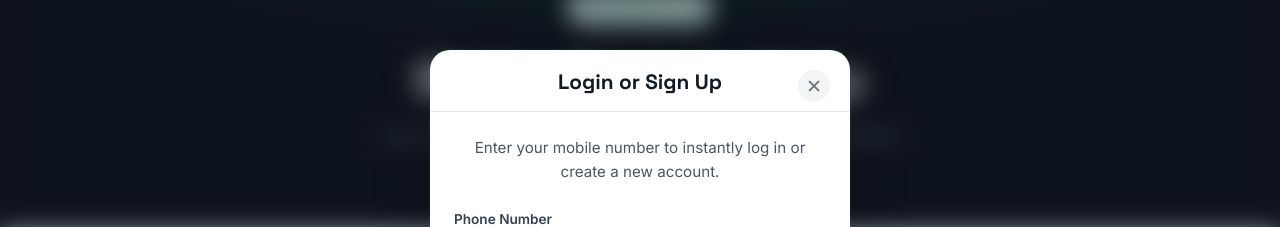
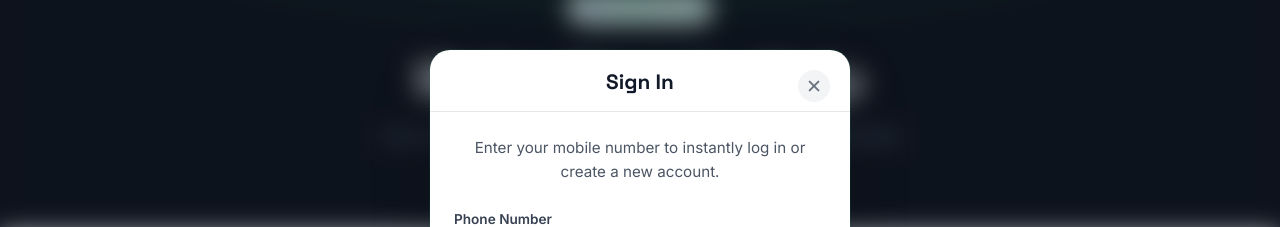
Before and after one commit to lokeshkmce/Eco-green-cab, a React (Vite) app: page /contact in a window 1280 px wide. Both pictures are taken after a click on the button "Login / Register". Shown: the part 143-370 px from the top of the page. Built offline with nearby package versions, Linux system fonts and the light colour scheme.

Commit message:
Change AuthModal title to Sign In

```diff
--- a/src/components/AuthModal.jsx
+++ b/src/components/AuthModal.jsx
@@ -97,7 +97,7 @@ export default function AuthModal({ isOpen, onClose }) {
 
         <div className="auth-header" style={{ paddingBottom: '16px', borderBottom: '1px solid #e5e7eb', marginBottom: '24px' }}>
           <h2 className="auth-title" style={{ textAlign: 'center', margin: '0' }}>
-            {step === 1 ? 'Login or Sign Up' : 'Verify Phone'}
+            {step === 1 ? 'Sign In' : 'Verify Phone'}
           </h2>
         </div>
 
```
